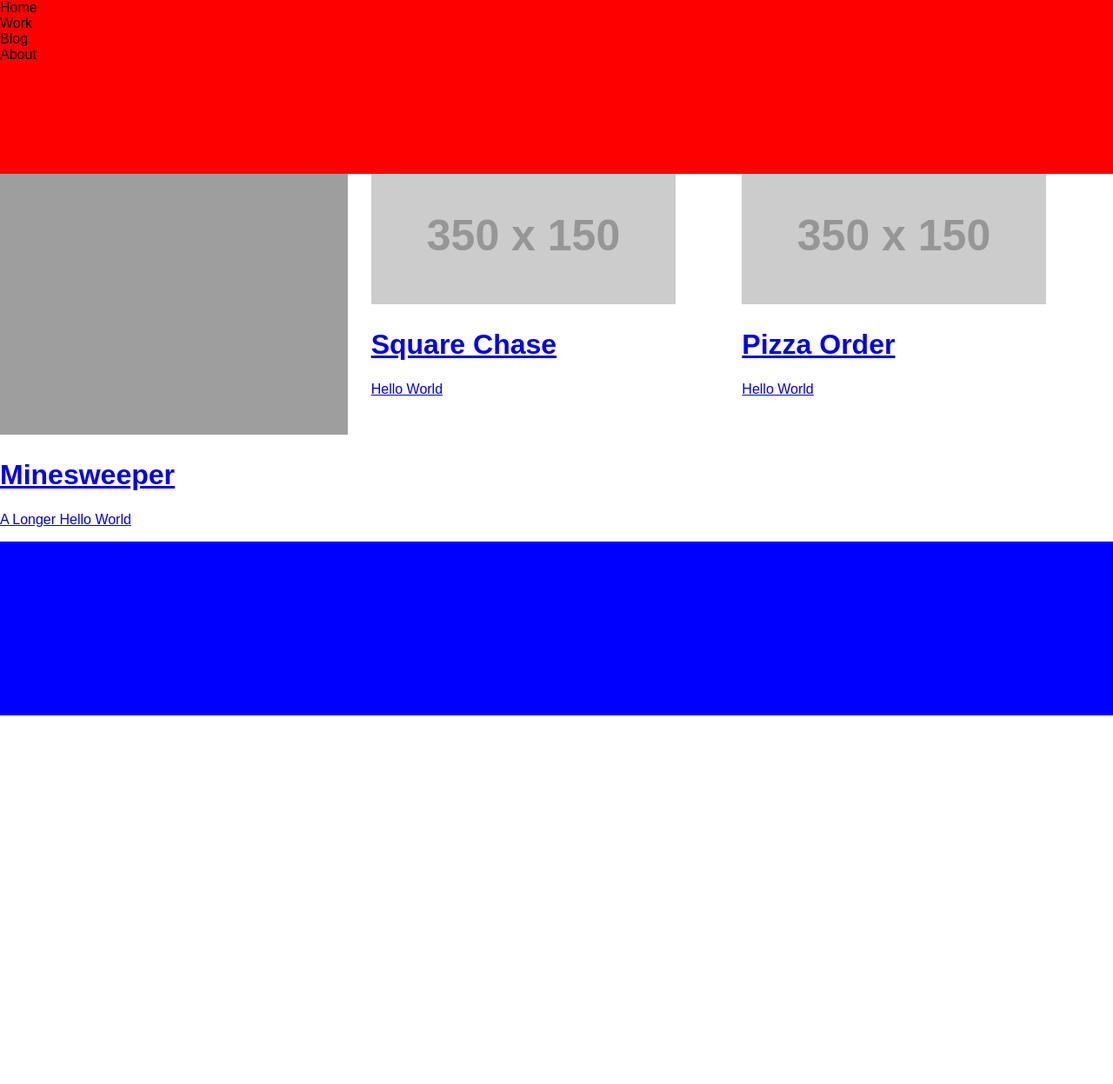
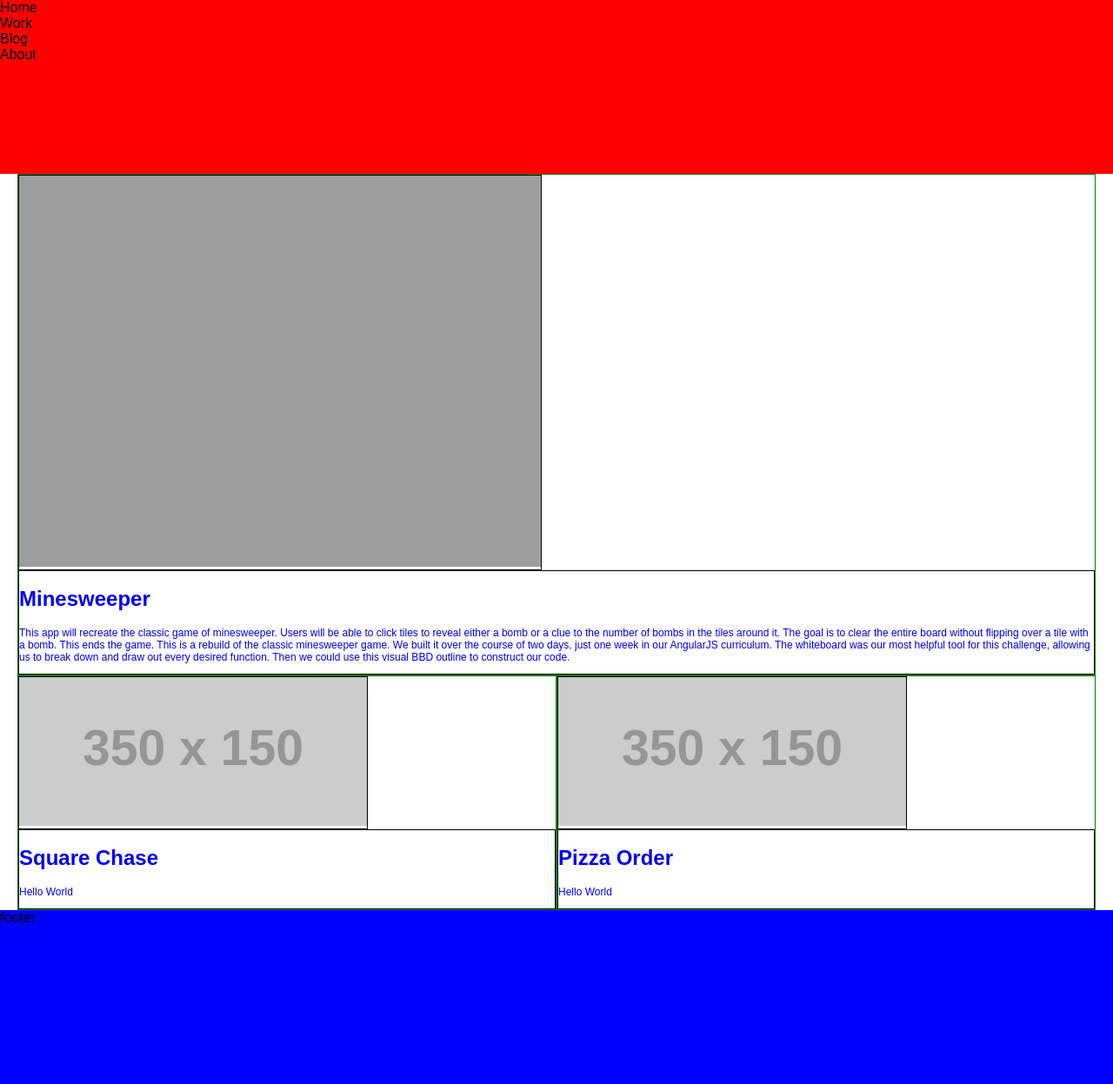
Before and after one commit to abdcon02/backbone-portfolio, a PHP site: page / in a window 1280 px wide. Shown: the whole page at 87% size. Before the commit the page ends 823 px from the top, so only its background shows below. Run offline with PHP 8.4, Linux system fonts and the light colour scheme; grey boxes labelled with a size stand in for pictures from a placeholder-image service; style sheets or scripts are compiled from the project's sources; some libraries are stand-ins or nearby versions.

Commit message:
begin base styling

```diff
--- a/app/index.php
+++ b/app/index.php
@@ -12,10 +12,10 @@
         <div class="page-container">
             <div class="top-header"></div>
             <div class="body">
+                <div class="project-collection-container">
                     <div class="project-collection">
-
                         <script type="text/template" class="project-collection-template">
-                        <div class="project-item <%= featured %>">
+                                <div class="project-item <%= featuredClass %>">
                                     <a href="<%= url %>">
                                         <div class="project-item-image">
                                             <img src="<%= image %>" alt="project image" />
@@ -30,7 +30,8 @@
 
                         </div>
                     </div>
-            <div class="footer"></div>
+                </div>
+            <div class="footer">footer</div>
         </div>
     </body>
     <footer>
--- a/data/projects.json
+++ b/data/projects.json
@@ -3,8 +3,8 @@
     "name":"Minesweeper",
     "url":"#",
     "order": 1,
-    "short_description": "Hello World",
-    "long_description": "A Longer Hello World",
+    "short_description": "This app will recreate the classic game of minesweeper.",
+    "long_description": "This app will recreate the classic game of minesweeper. Users will be able to click tiles to reveal either a bomb or a clue to the number of bombs in the tiles around it. The goal is to clear the entire board without flipping over a tile with a bomb. This ends the game. This is a rebuild of the classic minesweeper game. We built it over the course of two days, just one week in our AngularJS curriculum. The whiteboard was our most helpful tool for this challenge, allowing us to break down and draw out every desired function. Then we could use this visual BBD outline to construct our code.",
     "image": "minesweeper2.png",
     "featured": true
   },
--- /dev/null
+++ b/source/scss/_global.scss
@@ -0,0 +1,23 @@
+/*
+*  Here are global styles
+*/
+
+img {
+  width: 100%;
+}
+
+a {
+  text-decoration: none;
+}
+
+a:visited {
+  text-decoration: none;
+}
+
+a:hover {
+  text-decoration: none;
+}
+
+p, a {
+  font-size: 12px;
+}
--- a/source/scss/_main.scss
+++ b/source/scss/_main.scss
@@ -2,15 +2,22 @@
   display: flex;
   flex-flow: column;
 }
-
-
-
-// Control Styles
-
 .top-header {
   height: 200px;
   background-color: red;
   display: inline-block;
+}
+
+/* ----- Project collection layout ------
+  .project-collection-container
+    .project-collection
+      .project-item (featured)
+        .project-item-image
+        .project-item-content
+*/
+
+.project-collection-container {
+  @include container-margin;
 }
 
 .project-collection {
@@ -21,9 +28,25 @@
 
 .project-item {
   flex: 1 1 200px;
+  border: 1px solid green;
 }
 
+.project-item.featured {
+  flex: 1 1 100%;
 
+  .project-item-image {
+    max-width: 600px;
+  }
+}
+
+.project-item-image {
+  border: 1px solid black;
+  max-width: 400px;
+}
+
+.project-item-content {
+  border: 1px solid black;
+}
 
 .footer {
   height: 200px;
--- /dev/null
+++ b/source/scss/_vars.scss
@@ -0,0 +1,2 @@
+
+$max-container-width: 1400px;
--- /dev/null
+++ b/source/scss/mixins/_global-margins.scss
@@ -0,0 +1,6 @@
+// Build a centered container
+@mixin container-margin {
+  margin-left: 20px;
+  margin-right: 20px;
+  max-width: $max-container-width;
+}
--- a/source/scss/styles.scss
+++ b/source/scss/styles.scss
@@ -1,4 +1,7 @@
+@import "vars";
+@import "mixins/global-margins";
 @import "main";
+@import "global";
 @import "normalize";
 
 @include normalize();
```
Lines whose indentation alone changed are shown as unchanged.
